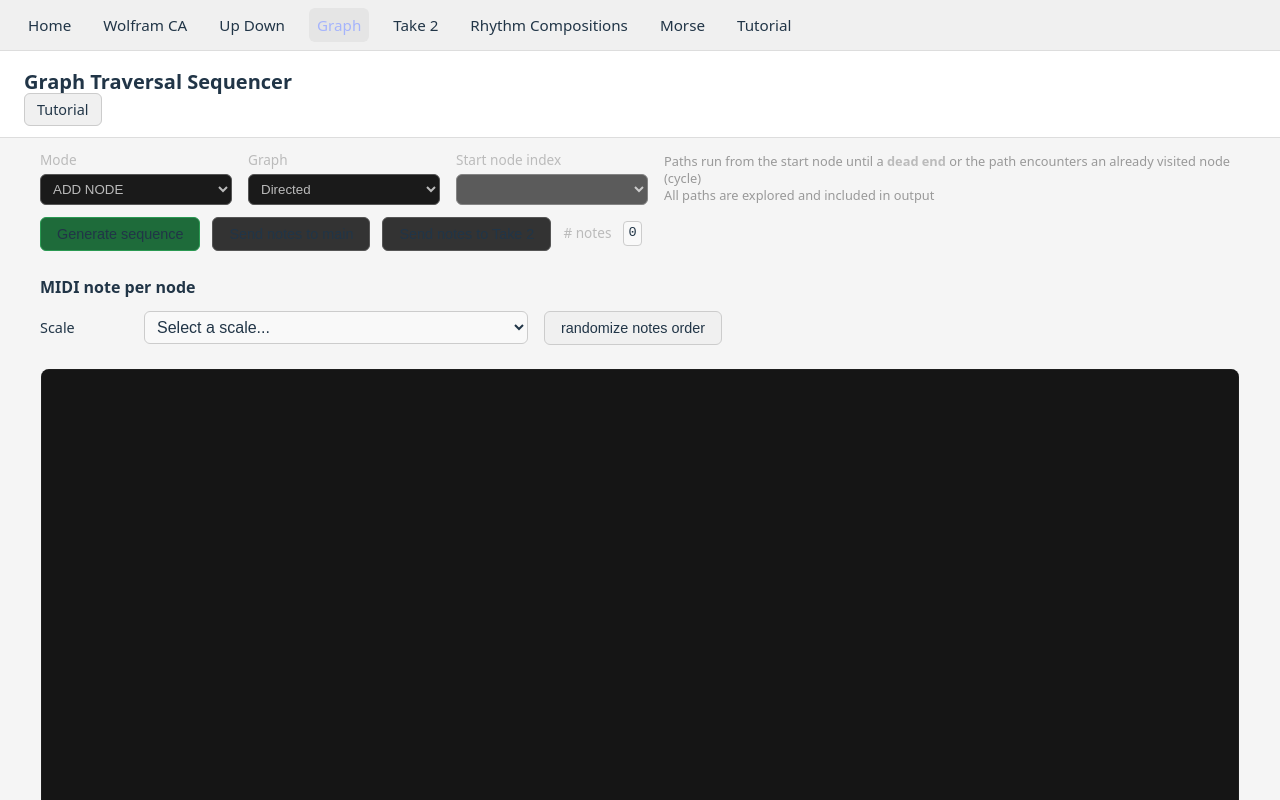
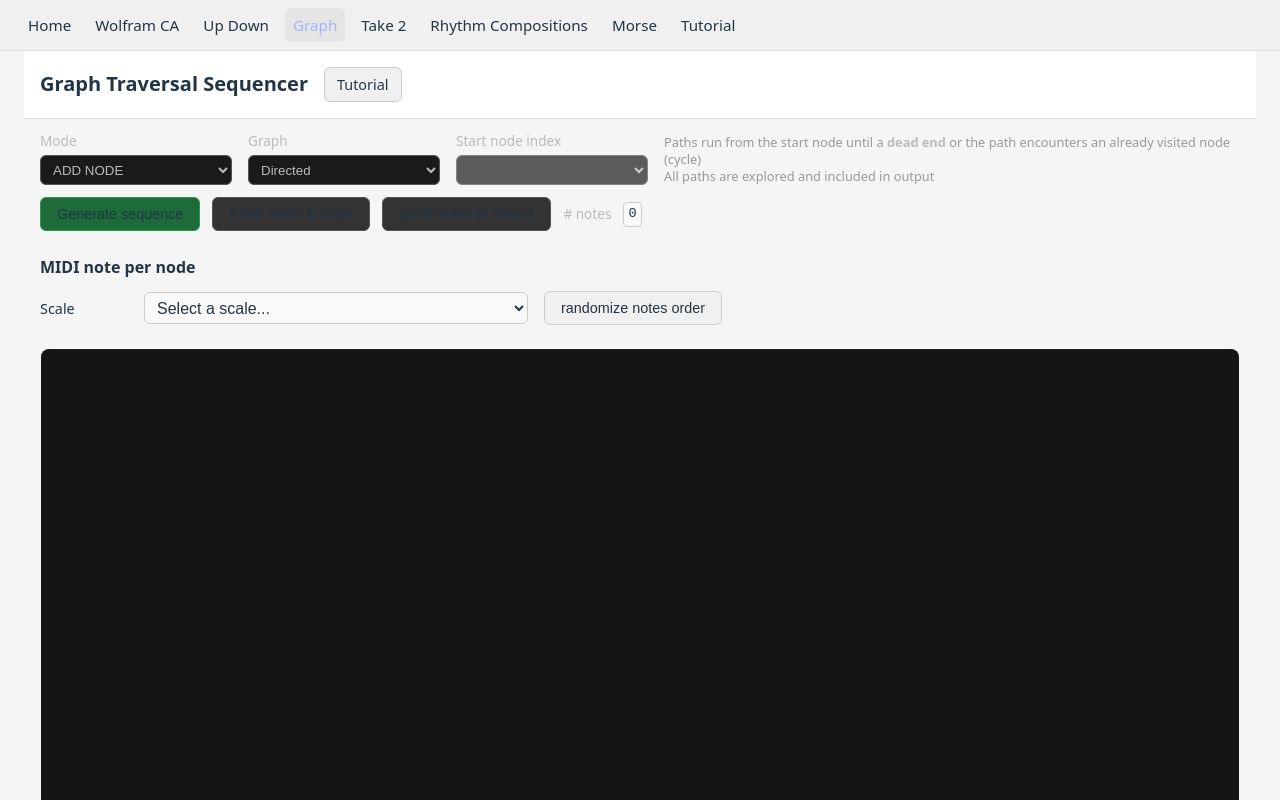
Before and after one commit to nathanfenoglio/midi_sequencing_toolbox, a React (Vite) app: page /graph in a window 1280 px wide. Shown: the top 800 px of the page. Built offline with nearby package versions, Linux system fonts and the light colour scheme.

Commit message:
adjust header layout graph and take 2 pages other minor layout tweaks

```diff
--- a/src/App.css
+++ b/src/App.css
@@ -631,7 +631,8 @@ body {
   display: flex;
   flex-wrap: wrap;
   align-items: center;
-  gap: 0.5rem 1rem;
+  /* gap: 0.5rem 1rem; */
+  gap: 0.5rem 0.5rem;
   padding: 0.5rem 1.25rem;
   background: #1a1a1a;
   border-bottom: 1px solid #333;
@@ -935,7 +936,15 @@ body {
 }
 
 .graph-page .header {
-  display: block;
+  display: flex;
+  flex-wrap: wrap;
+  align-items: center;
+  gap: 1rem;
+  width: 100%;
+  max-width: calc(1200px + 2rem);
+  margin: 0 auto;
+  padding-left: 1rem;
+  padding-right: 1rem;
 }
 
 .graph-page .header2-container {
@@ -1464,6 +1473,12 @@ button.controls.primary-send:hover:not(:disabled) {
   overflow-x: hidden;
 }
 
+.take2-page .header {
+  width: 100%;
+  max-width: calc(1100px + 3rem);
+  margin: 0 auto;
+}
+
 .take2-page .header2-container {
   display: flex;
   flex-direction: column;
@@ -1615,7 +1630,7 @@ button.controls.primary-send:hover:not(:disabled) {
 
 /* Tutorial link in each page header */
 .tutorial-link {
-  margin-left: auto;
+  /* margin-left: auto; */
   flex-shrink: 0;
   padding: 0.35rem 0.75rem;
   font-size: 0.9rem;
```
